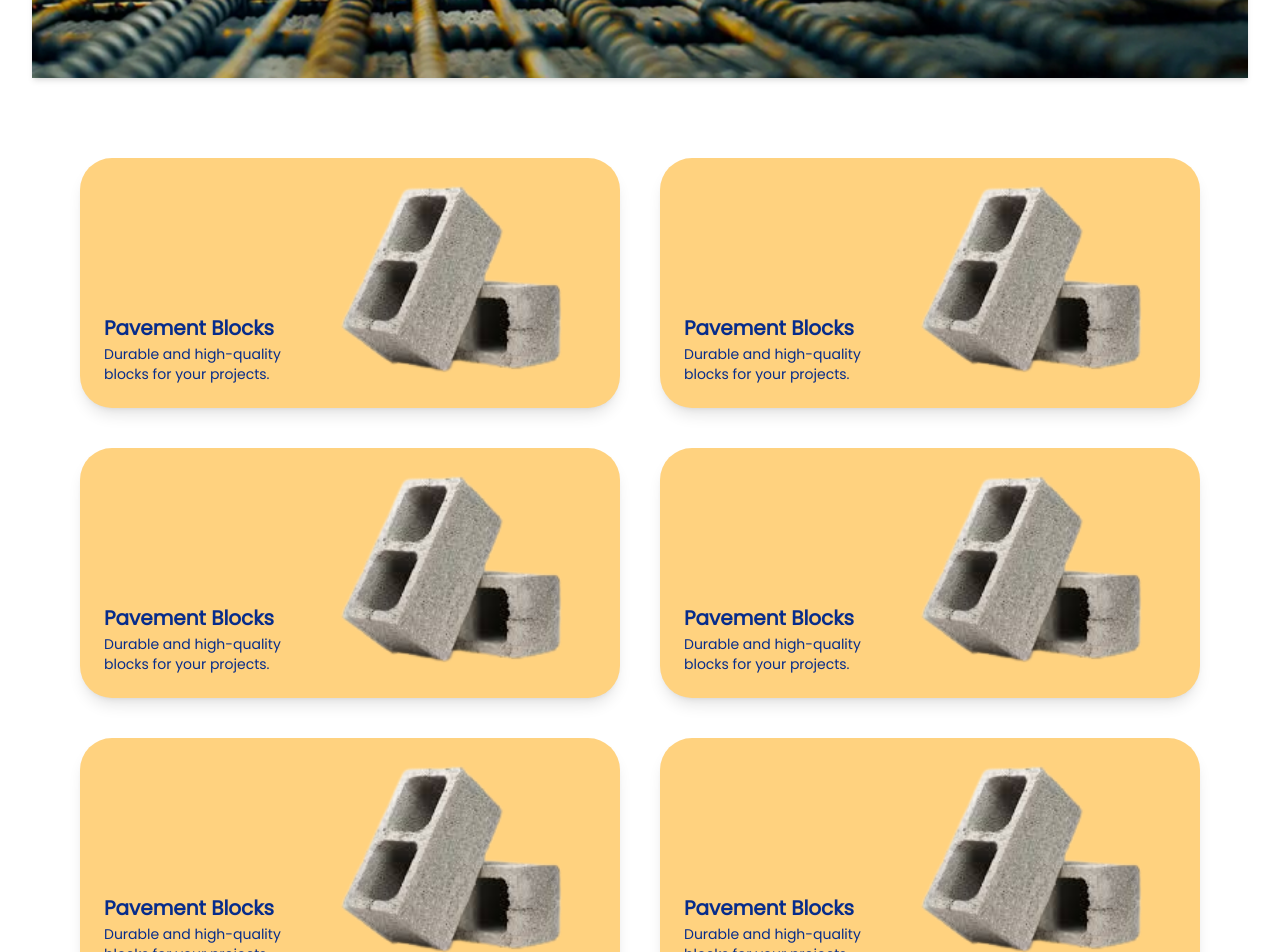
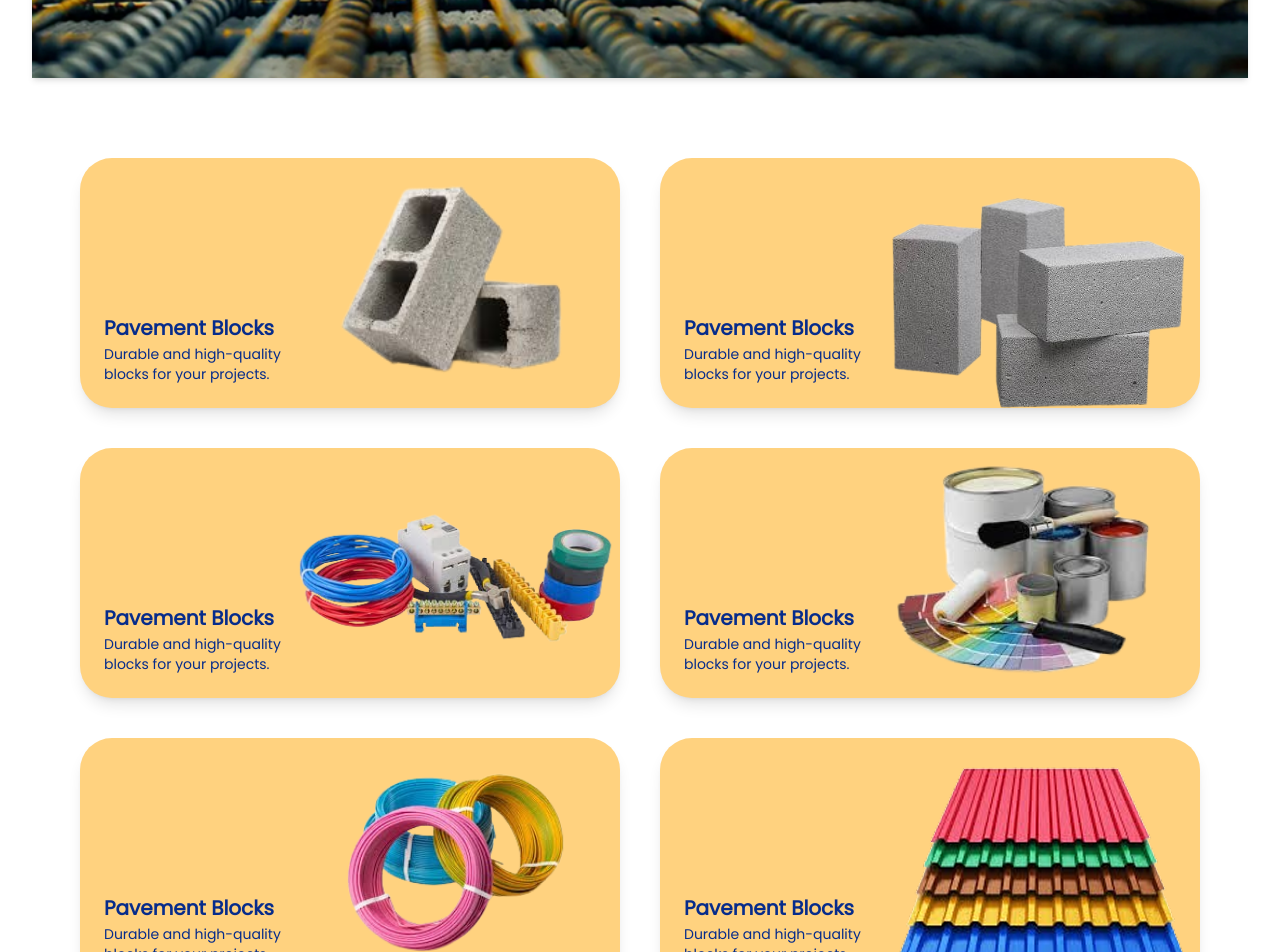
Before and after one commit to The-Eight-Stars-Company-Limited/tier1-web-app-project, a Next.js app: page /products in a window 1280 px wide. Shown: the part 480-1432 px from the top of the page. Built offline with nearby package versions, Linux system fonts and the light colour scheme.

Commit message:
Update: Improvement

```diff
--- a/src/app/(main)/gallery/page.tsx
+++ b/src/app/(main)/gallery/page.tsx
@@ -2,12 +2,59 @@
 
 import FooterSection from '@/components/sections/FooterSection';
 import Image from 'next/image';
-import SquareCard from '@/components/shared/SquareCard';
+import { Button } from '@/components/ui/button';
+import { useState } from 'react';
+
+type ProductItem = {
+  text: string;
+  img: string;
+  category: string;
+};
+
+// Reordered array by category
+const products: ProductItem[] = [
+  // Bags
+  { text: "Elegant Leather Satchel", img: "/images/general/img-1.jpg", category: "Bags" },
+  { text: "Ergonomic Office Chair", img: "/images/general/img-29.jpg", category: "Bags" },
+  { text: "Ergonomic Office Chair", img: "/images/general/img-3.jpg", category: "Bags" },
+  { text: "Ergonomic Office Chair", img: "/images/general/img-4.jpg", category: "Bags" },
+  { text: "Ergonomic Office Chair", img: "/images/general/img-5.jpg", category: "Bags" },
+
+  // Apparel
+  { text: "Organic Cotton T-Shirt", img: "/images/general/img-6.jpg", category: "Apparel" },
+  { text: "Ergonomic Office Chair", img: "/images/general/img-7.jpg", category: "Apparel" },
+  { text: "Ergonomic Office Chair", img: "/images/general/img-8.jpg", category: "Apparel" },
+
+  // Home Goods
+  { text: "Stainless Steel Water Bottle", img: "/images/general/img-9.jpg", category: "Home Goods" },
+  { text: "Ergonomic Office Chair", img: "/images/general/img-20.jpg", category: "Home Goods" },
+  { text: "Ergonomic Office Chair", img: "/images/general/img-21.jpg", category: "Home Goods" },
+  { text: "Ergonomic Office Chair", img: "/images/general/img-12.jpg", category: "Home Goods" },
+
+  // Electronics
+  { text: "Noise-Cancelling Headphones", img: "/images/general/img-13.jpg", category: "Electronics" },
+  { text: "Ergonomic Office Chair", img: "/images/general/img-14.jpg", category: "Electronics" },
+  { text: "Ergonomic Office Chair", img: "/images/general/img-15.jpg", category: "Electronics" },
+  { text: "Ergonomic Office Chair", img: "/images/general/img-16.jpg", category: "Electronics" },
+
+  // Furniture
+  { text: "Ergonomic Office Chair", img: "/images/general/img-17.jpg", category: "Furniture" },
+  { text: "Ergonomic Office Chair", img: "/images/general/img-18.jpg", category: "Furniture" },
+  { text: "Ergonomic Office Chair", img: "/images/general/img-19.jpg", category: "Furniture" },
+  { text: "Ergonomic Office Chair", img: "/images/general/img-20.jpg", category: "Furniture" },
+];
 
 export default function Gallery() {
+  const [category, setCategory] = useState<string>('all');
+
+  // Filtered products
+  const filteredProducts = category === 'all'
+    ? products
+    : products.filter((product) => product.category === category);
+
   return (
     <>
-      <div className="w-full bg-white" >
+      <div className="w-full bg-white">
         {/* Hero Section */}
         <div className="relative w-[95%] h-[400px] mx-auto shadow-md rounded-b-[16px] mb-10">
           <Image
@@ -35,14 +82,53 @@ export default function Gallery() {
           </p>
         </div>
 
+        {/* Category */}
+        <div className="hidden md:flex justify-center items-center mt-20 gap-4 w-full">
+          <Button
+            className="bg-blue-800/90 font-poppins text-md text-white rounded-full py-3 px-4 h-[46px] shadow-xl"
+            onClick={() => setCategory('all')}
+          >
+            All
+          </Button>
+          <Button
+            className="bg-blue-800/90 font-poppins text-md text-white rounded-full py-3 px-4 h-[46px] shadow-xl"
+            onClick={() => setCategory('Bags')}
+          >
+            Bags
+          </Button>
+          <Button
+            className="bg-blue-800/90 font-poppins text-md text-white rounded-full py-3 px-4 h-[46px] shadow-xl"
+            onClick={() => setCategory('Apparel')}
+          >
+            Apparel
+          </Button>
+          <Button
+            className="bg-blue-800/90 font-poppins text-md text-white rounded-full py-3 px-4 h-[46px] shadow-xl"
+            onClick={() => setCategory('Home Goods')}
+          >
+            Home Goods
+          </Button>
+          <Button
+            className="bg-blue-800/90 font-poppins text-md text-white rounded-full py-3 px-4 h-[46px] shadow-xl"
+            onClick={() => setCategory('Electronics')}
+          >
+            Electronics
+          </Button>
+        </div>
+
         {/* Projects Grid */}
-        <div className="w-full mt-10 mb-20 px-20 grid grid-cols-1 md:grid-cols-2 gap-10">
-          <SquareCard src="/images/products/build-image-1.jpeg" />
-          <SquareCard src="/images/products/build-image-4.jpg" />
-          <SquareCard src="/images/products/build-image-3.jpg" />
-          <SquareCard src="/images/products/build-image-4.jpg" />
-          <SquareCard src="/images/products/build-image-2.jpeg" />
-          <SquareCard src="/images/products/build-image-1.jpeg" />
+        <div className="w-full grid grid-cols-3 grid-rows-2 gap-5 px-20 my-15">
+          {filteredProducts.map((product, index) => (
+            <div key={index} className="wrap flex items-center justify-center md:h-[400px]">
+              <Image
+                src={product.img}
+                alt={product.text}
+                width={400}
+                height={400}
+                className="rounded-lg object-cover h-full w-full"
+              />
+            </div>
+          ))}
         </div>
 
         <FooterSection />
--- a/src/app/(main)/page.tsx
+++ b/src/app/(main)/page.tsx
@@ -4,6 +4,7 @@ import FooterSection from '@/components/sections/FooterSection';
 import HeroSection from '@/components/sections/HeroSection';
 import ProductSection from '@/components/sections/ProductSection';
 import ServicesSection from '@/components/sections/ServicesSection';
+import Gallery from '@/components/sections/Gallery';
 
 export default function Home() {
   return (
@@ -12,6 +13,7 @@ export default function Home() {
       <About />
       <ProductSection />
       <ServicesSection />
+      <Gallery />
       <ContactTrigger />
       <FooterSection />
     </main>
--- a/src/app/(main)/portfolio/page.tsx
+++ b/src/app/(main)/portfolio/page.tsx
@@ -37,12 +37,12 @@ export default function Portfolio() {
 
         {/* Projects Grid */}
         <div className="w-full mt-10 mb-20 px-20 grid grid-cols-1 sm:grid-cols-2 md:grid-cols-3 gap-10">
-          <SquareCard src="/images/products/build-image-1.jpeg" />
-          <SquareCard src="/images/products/build-image-4.jpg" />
+          <SquareCard src="/images/general/img-30.jpg" />
+          <SquareCard src="/images/general/img-24.jpg" />
           <SquareCard src="/images/products/build-image-3.jpg" />
           <SquareCard src="/images/products/build-image-4.jpg" />
           <SquareCard src="/images/products/build-image-2.jpeg" />
-          <SquareCard src="/images/products/build-image-1.jpeg" />
+          <SquareCard src="/images/general/img-13.jpg" />
         </div>
 
         <FooterSection />
--- a/src/app/(main)/products/page.tsx
+++ b/src/app/(main)/products/page.tsx
@@ -35,22 +35,40 @@ export default function Products() {
             mt-10 mb-30 mx-auto w-full md:px-20
             ">
             {/* show the first three cards on mobile */}
-            <RectangularCard src="/images/products/rm-blocks-1.png" />
-            <RectangularCard src="/images/products/rm-blocks-1.png" />
-            <RectangularCard src="/images/products/rm-blocks-1.png" />
+            <RectangularCard
+            src="/images/products/rm-blocks-1.png"
+            title="Pavement Blocks"
+            description="Durable and high-quality blocks for your projects."
+            />
+            <RectangularCard
+            src="/images/products/rm-blocks-2.png"
+            title="Concrete Blocks"
+            description="Durable and high-quality blocks for your projects."
+            />
+            <RectangularCard
+            src="/images/products/rm-electricals.png"
+            title="Electricals"
+            description="Durable electrical solutions for your projects."
+            />
 
             {/* hidden on mobile, exposed on medium and large screen */}
             <RectangularCard
               className="hidden md:flex"
-              src="/images/products/rm-blocks-1.png"
+              src="/images/products/rm-paint.png"
+              title="Paints"
+              description="Durable and high-quality paints for your projects."
             />
             <RectangularCard
               className="hidden md:flex"
-              src="/images/products/rm-blocks-1.png"
+              src="/images/products/rm-wires.png"
+              title="Wires"
+              description="Durable and high-quality electrical cables for your projects."
             />
             <RectangularCard
               className="hidden md:flex"
-              src="/images/products/rm-blocks-1.png"
+              src="/images/products/roofing.png"
+              title="Roofing"
+              description="Durable and high-quality roofing for your projects."
             />
           </div>
 
```
